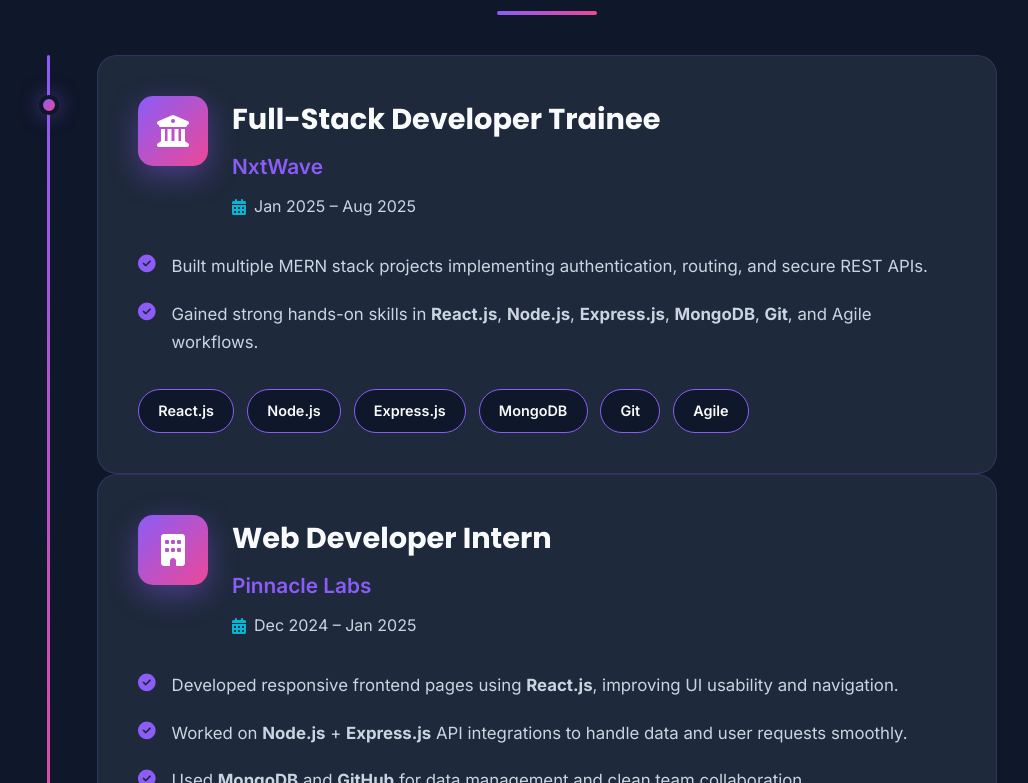
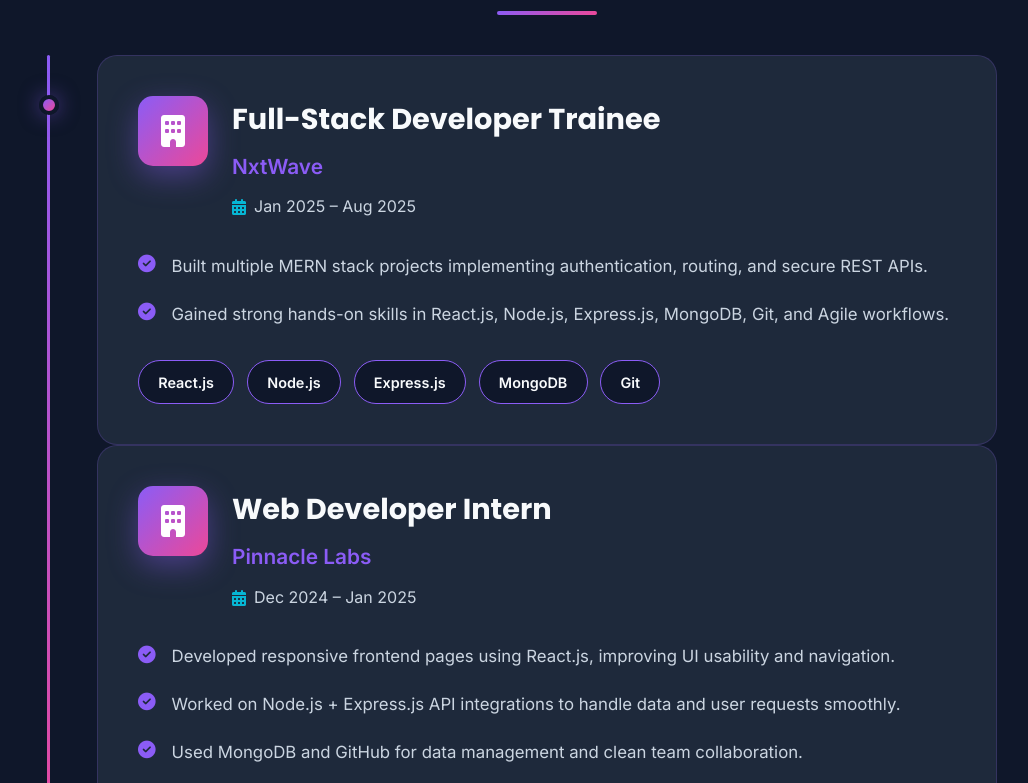
Before and after one commit to nagalakshmikalluri/nagalakshmi-portfolio, a React (Create React App) app: page / in a window 1280 px wide. Shown: the part 2117-2900 px from the top of the page, without its empty margins (93-1121 px from the left). Built offline with nearby package versions, Linux system fonts and the light colour scheme.

Commit message:
updated experiences

```diff
--- a/src/components/Experience.js
+++ b/src/components/Experience.js
@@ -8,11 +8,11 @@
 
       <div className="experience-container">
 
-        {/* NxtWave — Full-Stack Developer Trainee */}
+        {/* ✅ New Experience Card */}
         <div className="experience-card">
           <div className="experience-header">
             <div className="company-icon">
-              <i className="fas fa-university"></i>
+              <i className="fas fa-building"></i>
             </div>
             <div className="experience-info">
               <h3>Full-Stack Developer Trainee</h3>
@@ -32,7 +32,7 @@
               </li>
               <li>
                 <i className="fas fa-check-circle"></i>
-                <span>Gained strong hands-on skills in <strong>React.js</strong>, <strong>Node.js</strong>, <strong>Express.js</strong>, <strong>MongoDB</strong>, <strong>Git</strong>, and Agile workflows.</span>
+                <span>Gained strong hands-on skills in React.js, Node.js, Express.js, MongoDB, Git, and Agile workflows.</span>
               </li>
             </ul>
 
@@ -42,12 +42,11 @@
               <span className="tech-tag">Express.js</span>
               <span className="tech-tag">MongoDB</span>
               <span className="tech-tag">Git</span>
-              <span className="tech-tag">Agile</span>
             </div>
           </div>
         </div>
 
-        {/* Pinnacle Labs — Web Developer Intern */}
+        {/* ✅ Existing Experience Card */}
         <div className="experience-card">
           <div className="experience-header">
             <div className="company-icon">
@@ -67,15 +66,15 @@
             <ul className="experience-list">
               <li>
                 <i className="fas fa-check-circle"></i>
-                <span>Developed responsive frontend pages using <strong>React.js</strong>, improving UI usability and navigation.</span>
+                <span>Developed responsive frontend pages using React.js, improving UI usability and navigation.</span>
               </li>
               <li>
                 <i className="fas fa-check-circle"></i>
-                <span>Worked on <strong>Node.js</strong> + <strong>Express.js</strong> API integrations to handle data and user requests smoothly.</span>
+                <span>Worked on Node.js + Express.js API integrations to handle data and user requests smoothly.</span>
               </li>
               <li>
                 <i className="fas fa-check-circle"></i>
-                <span>Used <strong>MongoDB</strong> and <strong>GitHub</strong> for data management and clean team collaboration.</span>
+                <span>Used MongoDB and GitHub for data management and clean team collaboration.</span>
               </li>
             </ul>
 
@@ -93,6 +92,7 @@
           <div className="timeline-line"></div>
           <div className="timeline-dot"></div>
         </div>
+
       </div>
     </section>
   );
```
